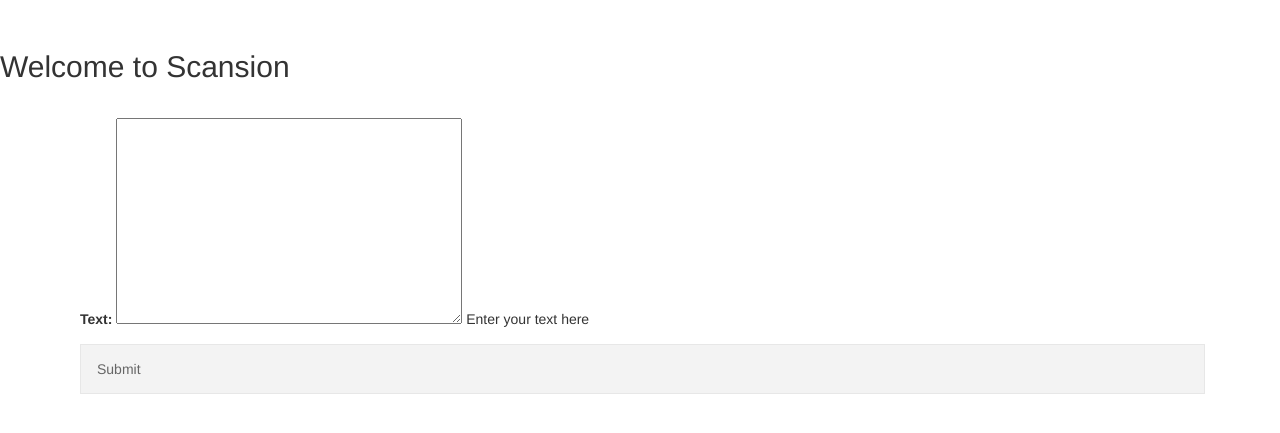
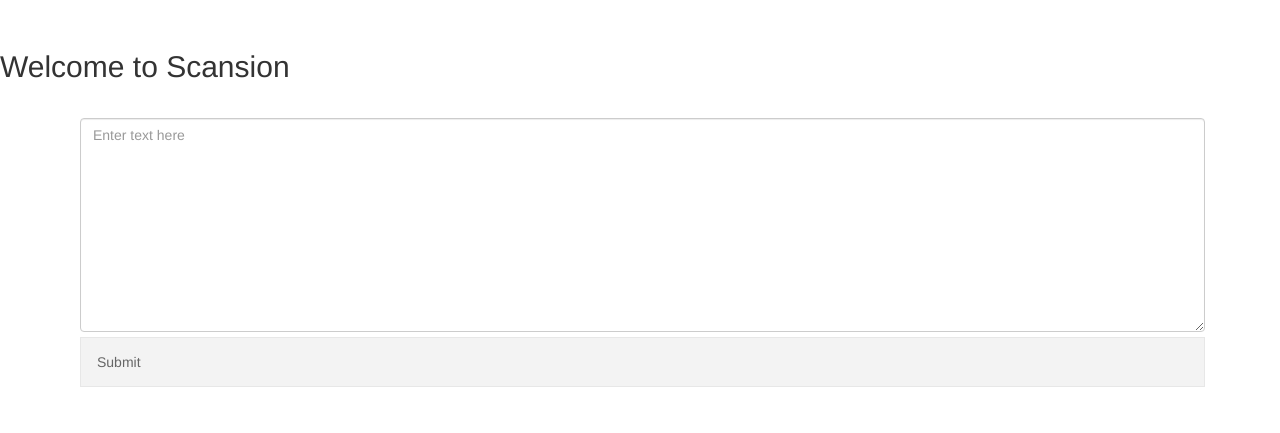
Before and after one commit to SRawlinson/SummerProject, a Django app: page / in a window 1280 px wide. Shown: the part 50-483 px from the top of the page. Run offline with Django 3.2, Linux system fonts and the light colour scheme; parts of the project's set-up code (start-up, migrations or seed data) failed here and were passed over; some libraries are stand-ins or nearby versions.

Commit message:
Re scanning text works in a laborious, roundabout kinda way, but the logic is there

```diff
--- a/scansion_project/scansion/views.py
+++ b/scansion_project/scansion/views.py
@@ -12,15 +12,16 @@ def index(request):
 
     if request.method == 'POST':
         form = TextForm(request.POST)
-        if form.is_valid():
-            cd = form.cleaned_data
-            text = cd.get('text')
+        # if form.is_valid():
+        #     cd = form.cleaned_data
+        #     text = cd.get('text')
             # text = text.splitlines()
-
-            lines = Words.turnTextIntoObjects(text)
-            foot = getBestMeter(lines)
-            context_dict = {'lines': lines, 'foot': foot}
-            return analyse(request, context_dict)
+        text = request.POST.get('text')
+        lines = Words.turnTextIntoObjects(text)
+        foot = getBestMeter(lines)
+        # newForm = TextForm()
+        context_dict = {'lines': lines, 'foot': foot}
+        return analyse(request, context_dict)
     else:
         form = TextForm()
     return render(request, 'scansion/index.html', {'form': form})
--- a/scansion_project/static/js/main.js
+++ b/scansion_project/static/js/main.js
@@ -396,7 +396,8 @@ function scanTextForWordSwaps() {
         stringRep += "\n";
         wordsCounted += numOfWordsForLine;
     }
-
     alert(stringRep);
+    // document.getElementById("test-space").style.display = "block";
+    document.getElementById("textInput").value = stringRep;
 
 }
--- a/scansion_project/templates/scansion/index.html
+++ b/scansion_project/templates/scansion/index.html
@@ -6,12 +6,19 @@
 
     <div class="analyser-columns">
         <div class="analyser-column-one" id="input-column">
-            <form id="input-form" method="post" action="{% url 'index' %}">
+            <!-- <form id="input-form" method="post" action="{% url 'index' %}">
                 {% csrf_token %}
 
                 {{ form.as_p }}
                 <div class="tab">
                 <button class ="tablinks" type="submit">Submit</button>
+            </div>
+            </form> -->
+            <form id="user-form" method="POST" action="{% url 'index' %}">
+                {% csrf_token %}
+                <textarea class="form-control" type="text" name="text" rows="10" placeholder="Enter text here"></textarea>
+            <div class="tab">
+                <button class="tablinks" type="submit">Submit</button>
             </div>
             </form>
 
```
Also changed, not shown: scansion_project/templates/scansion/analyse.html (+11 -1 lines).
